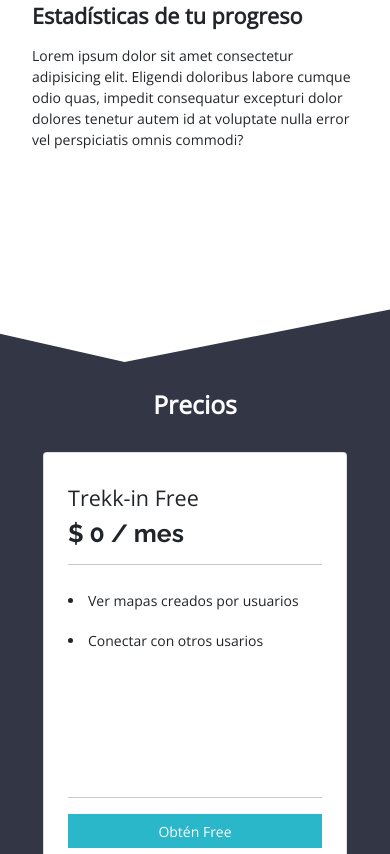
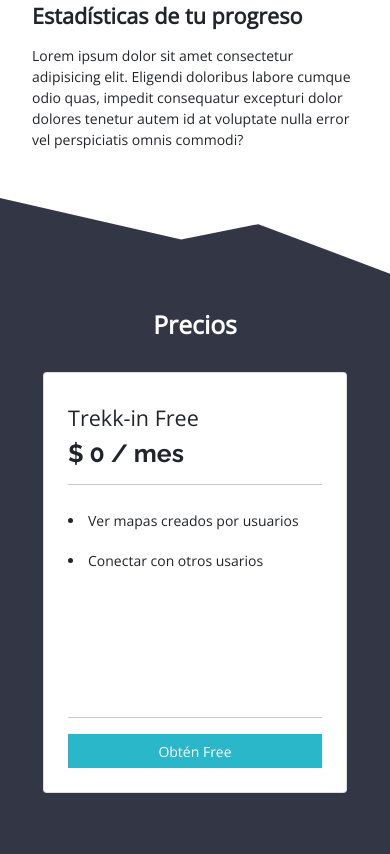
Before and after one commit to HelenaMinond/startup_treekin, a plain HTML site: page index.html in a window 390 px wide. Shown: the part 767-1621 px from the top of the page. Drawn offline with nearby package versions, Linux system fonts and the light colour scheme.

Commit message:
mejoramiento de seccion cost para vista mobile

```diff
--- a/assets/sass/layout/_section.scss
+++ b/assets/sass/layout/_section.scss
@@ -2,17 +2,18 @@
 @media only screen and (max-width: 767.98px) {
     .cost {
         background-image: url(../images/bg-price.svg);
+        background-size: contain;
         background-repeat: no-repeat;
-        background-size: cover;
-        background-position: center;
-        padding-top: 15rem;
+        margin-top: 3rem;
 
         &__title {
             color: $white;
             text-align: center;
+            margin-top: 7rem;
         }
 
         &__cards {
+            background-color: $onyx;
             display: grid;
             grid-template-rows: repeat(2, auto);
             justify-content: center;
@@ -22,6 +23,7 @@
             width: 19rem;
             padding: .5rem;
             margin: 2rem;
+
             &--information h4 {
                 margin: .5rem 0;
             }
@@ -66,7 +68,7 @@
         &__card {
             width: 19rem;
             padding: .5rem;
-            margin: 2rem;
+            margin: 2rem 2rem 4rem 2rem;
             &--information h4 {
                 margin: .5rem 0;
             }
```
Also changed, not shown: assets/css/style.css, index.html (line endings or trailing spaces), 1 other file.
